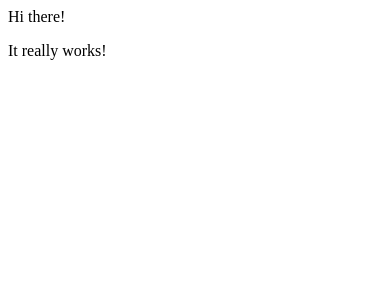
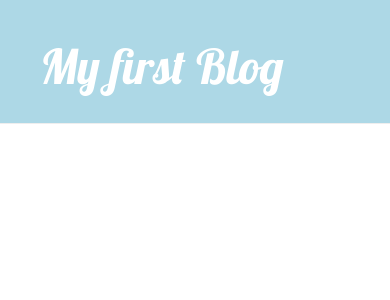
Before and after one commit to LeoK666/my-first-blog, a Django app: page / in a window 390 px wide. Shown: the top 300 px of the page. Run offline with Django 3.2, Linux system fonts and the light colour scheme; data that the repository does not hold is empty; some libraries are stand-ins or nearby versions.

Commit message:
Add templates, CSS and view

```diff
--- /dev/null
+++ b/blog/static/css/blog.css
@@ -0,0 +1,57 @@
+h1 a, h2 a{
+    color: blue;
+    font-family: 'Lobster';
+}
+body {
+}
+
+.page-header{
+    background-color: lightblue;
+    margin-top: 0;
+    padding: 20px 20px 20px 40px;
+}
+
+.page-header h1, .page-header h1 a, .page-header h1 a:visited, .page-header h1 a:active {
+    color: #ffffff;
+    font-size: 36pt;
+    text-decoration: none;
+}
+
+.content {
+    margin-left: 40px;
+}
+
+h1, h2, h3, h4 {
+    font-family: 'Lobster', cursive;
+}
+
+.date {
+    color: #828282;
+}
+
+.save {
+    float: right;
+}
+
+.post-form textarea, .post-form input {
+    width: 100%;
+}
+
+.top-menu, .top-menu:hover, .top-menu:visited {
+    color: #ffffff;
+    float: right;
+    font-size: 26pt;
+    margin-right: 20px;
+}
+
+.post {
+    margin-bottom: 50px;
+}
+
+.post h2 a, .post h2 a:visited {
+    color: #000000;
+}
+
+.post h2 a:hover {
+    color: blue;
+}
--- /dev/null
+++ b/blog/templates/blog/base.html
@@ -0,0 +1,23 @@
+{% load static %}
+<html>
+	<head>
+		<title> Leo´s Blog </title>
+		<link rel="stylesheet" href="//maxcdn.bootstrapcdn.com/bootstrap/3.2.0/css/bootstrap.min.css">
+		<link rel="stylesheet" href="//maxcdn.bootstrapcdn.com/bootstrap/3.2.0/css/bootstrap-theme.min.css">
+		<link rel="stylesheet" href="{% static 'css/blog.css' %}">
+		<link href="//fonts.googleapis.com/css?family=Lobster&subset=latin,latin-ext" rel="stylesheet" type="text/css">
+	</head>
+	<body>
+		<div class="page-header">
+			<h1><a href="/">My first Blog</a></h1>
+		</div>
+		<div class="content container">
+			<div class="row">
+				<div class="col-md-8">
+					{% block content %}
+                    {% endblock %}
+				</div>
+			</div>
+		</div>
+	</body>
+</html>
--- a/blog/templates/blog/post_list.html
+++ b/blog/templates/blog/post_list.html
@@ -1,16 +1,13 @@
-<html>
-	<head>
-		<title> Leo´s Blog </title>
-	</head>
-	<body>
-		<p>Hi there!</p>
-		<p>It really works!</p>
-		{% for post in posts %}
-    	<div>
-        	<p>published: {{ post.published_date }}</p>
-        	<h2><a href="">{{ post.title }}</a></h2>
-        	<p>{{ post.text|linebreaksbr }}</p>
-    	</div>
-		{% endfor %}
-	</body>
-</html>
+{% extends 'blog/base.html' %}
+
+{% block content %}
+    {% for post in posts %}
+        <div class="post">
+            <div class="date">
+                {{ post.published_date }}
+            </div>
+            <h2><a href="{% url 'post_detail' pk=post.pk %}">{{ post.title }}</a></h2>
+            <p>{{ post.text|linebreaksbr }}</p>
+        </div>
+    {% endfor %}
+{% endblock %}
--- a/blog/urls.py
+++ b/blog/urls.py
@@ -3,4 +3,5 @@ from . import views
 
 urlpatterns = [
 	path('', views.post_list, name = 'post_list'),
+	path('post/<int:pk>/', views.post_detail, name='post_detail'),
 ]
--- a/blog/views.py
+++ b/blog/views.py
@@ -1,4 +1,4 @@
-from django.shortcuts import render
+from django.shortcuts import render, get_object_or_404
 from .models import Post
 from django.utils import timezone
 
@@ -7,5 +7,8 @@ def post_list(request):
 	posts = Post.objects.all()
 	return render(request, "blog/post_list.html", {'posts': posts})
 
+def post_detail(request,pk):
+	post = get_object_or_404(Post, pk=pk)
+	return render(request, "blog/post_detail.html", {'post': post})
 
 # Create your views here.
```
Also changed, not shown: blog/templates/blog/post_detail.html (added, +13 -0 lines).
